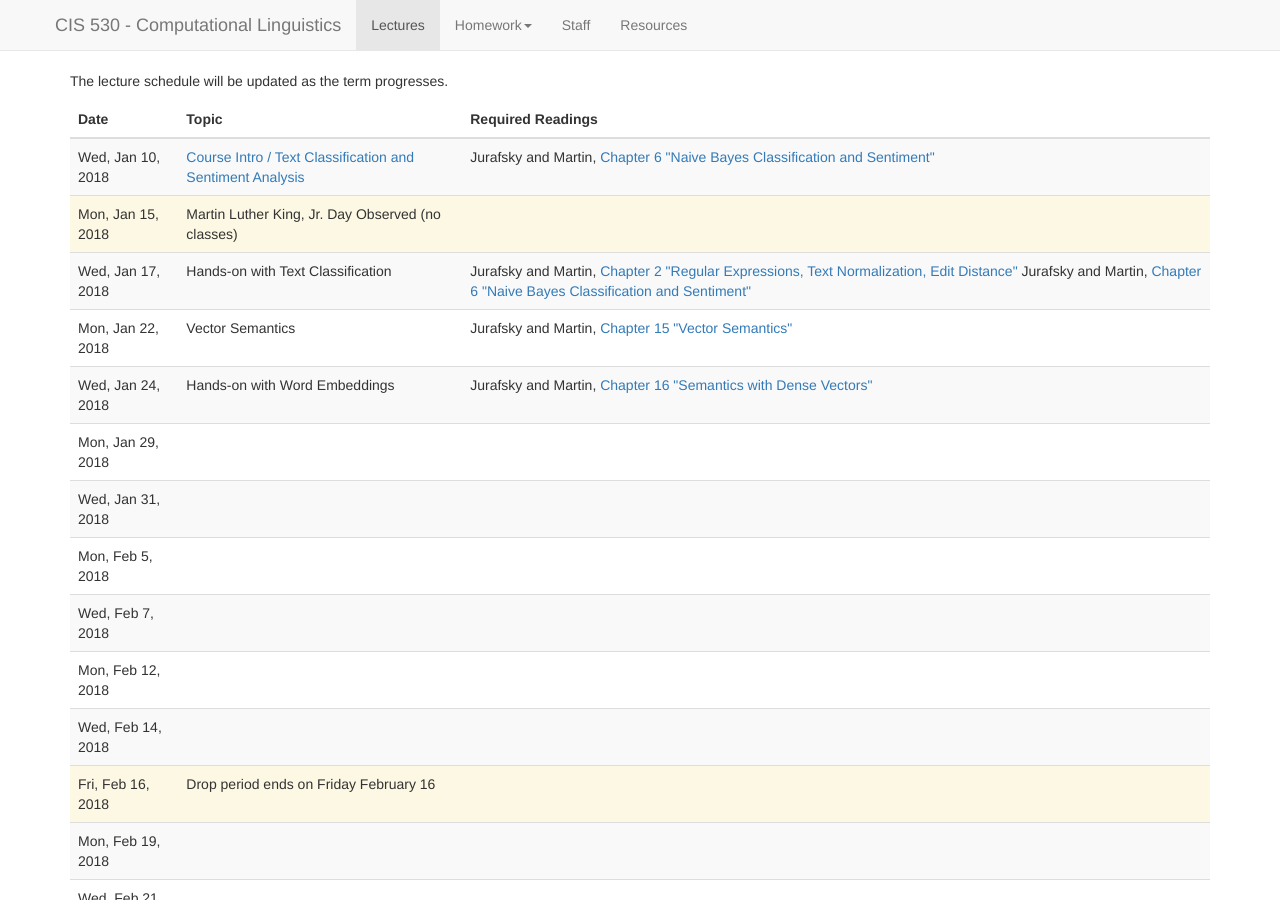
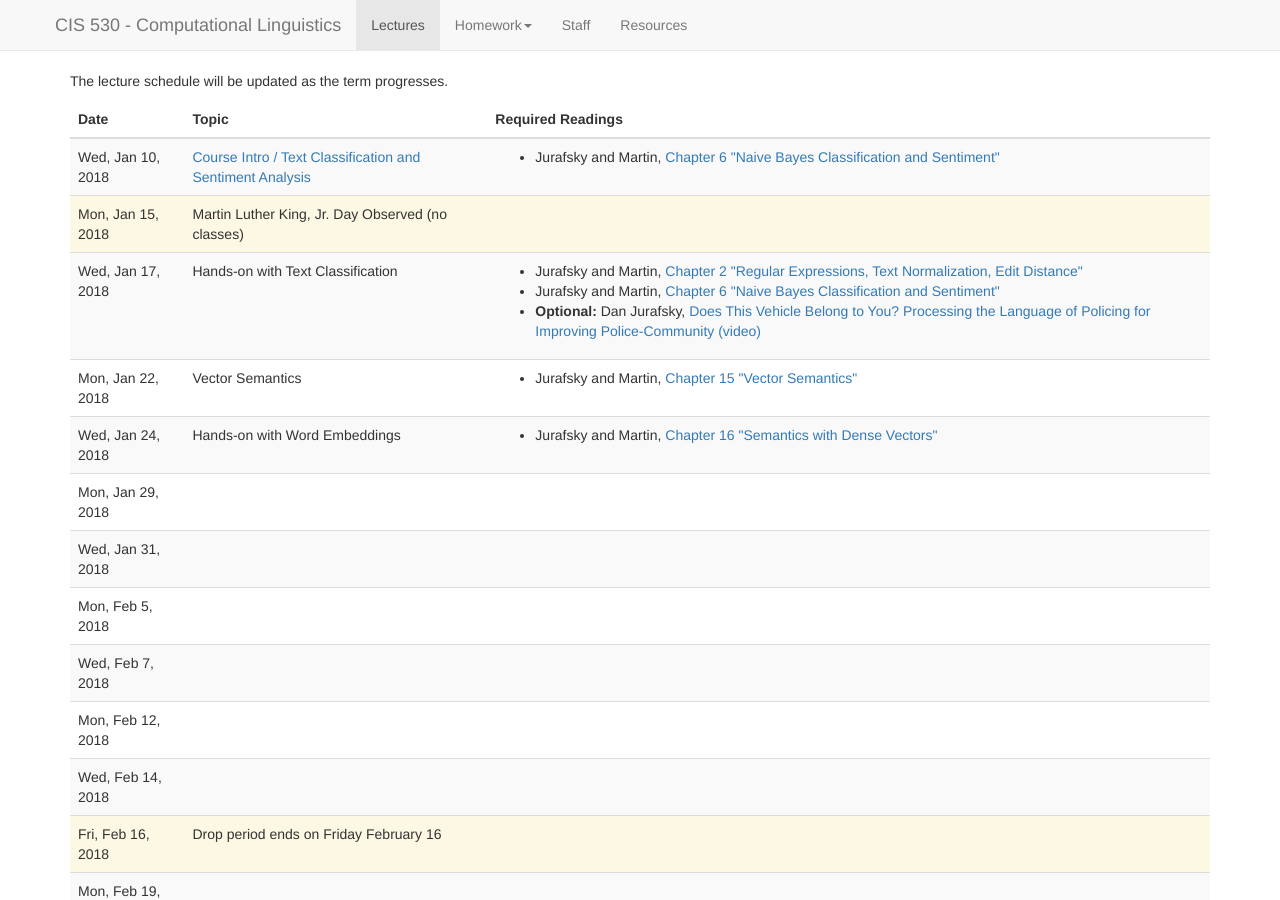
Before and after one commit to computational-linguistics-class/computational-linguistics-class.github.io, a Jekyll site: the page built from lectures.md, in a window 1280 px wide and 900 px high. Built offline with Jekyll 4.4.1, drawn with Linux system fonts in a browser that asks for light colours; nearby versions of some CDN libraries; a script that is not in the unit is left out.

Commit message:
Updated lectures

```diff
--- a/_data/lectures.yaml
+++ b/_data/lectures.yaml
@@ -7,7 +7,6 @@
       title: Chapter 6 "Naive Bayes Classification and Sentiment"
       authors: Jurafsky and Martin
       url: https://web.stanford.edu/~jurafsky/slp3/6.pdf
-      required: true
 -
   date: 2018-01-15
   title: Martin Luther King, Jr. Day Observed (no classes)
@@ -21,12 +20,16 @@
       title: Chapter 2 "Regular Expressions, Text Normalization, Edit Distance"
       authors: Jurafsky and Martin
       url: https://web.stanford.edu/~jurafsky/slp3/2.pdf
-      required: true
     -
       title: Chapter 6 "Naive Bayes Classification and Sentiment"
       authors: Jurafsky and Martin
       url: https://web.stanford.edu/~jurafsky/slp3/6.pdf
-      required: true
+    -
+      title: Does This Vehicle Belong to You? Processing the Language of Policing for Improving Police-Community (video)
+      authors: Dan Jurafsky
+      url: https://vimeo.com/238231994
+      optional: true
+      note: This invited talk discusses Dan's work on analyzing police body camera data to see if there is a difference in police interactions with black motorists versus white motorists.  He uses text classification to categorize differnt dimensions of the conversations that happen in traffic stops.
 -
   date: 2018-01-22
   slides:
@@ -36,7 +39,6 @@
       title: Chapter 15 "Vector Semantics"
       authors: Jurafsky and Martin
       url: https://web.stanford.edu/~jurafsky/slp3/15.pdf
-      required: true
 -
   date: 2018-01-24
   slides:
@@ -46,7 +48,6 @@
       title: Chapter 16 "Semantics with Dense Vectors"
       authors: Jurafsky and Martin
       url: https://web.stanford.edu/~jurafsky/slp3/16.pdf
-      required: true
 -
   date: 2018-01-29
   slides:
--- a/lectures.md
+++ b/lectures.md
@@ -66,14 +66,21 @@ The lecture schedule will be updated as the term progresses.
       </td>
       <td>
         {% if lecture.readings %}
+        <ul>
           {% for reading in lecture.readings %}
           {% if reading.url %}
-             {{ reading.authors }}, <a href="{{ reading.url }}">{{ reading.title }}</a>
+            <li>
+              {% if reading.optional %}<b>Optional:</b> {% endif %}
+              {{ reading.authors }}, <a href="{{ reading.url }}">{{ reading.title }}</a>
+            </li>
           {% else %}
+            <li>
+              {% if reading.optional %}<b>Optional</b> {% endif %}
              {{ reading.authors }}, {{ reading.title }}
+            </li>
           {% endif %}
           {% endfor %}
-          <br />
+         </ul>
         {% endif %}
       </td>
     </tr>
```
